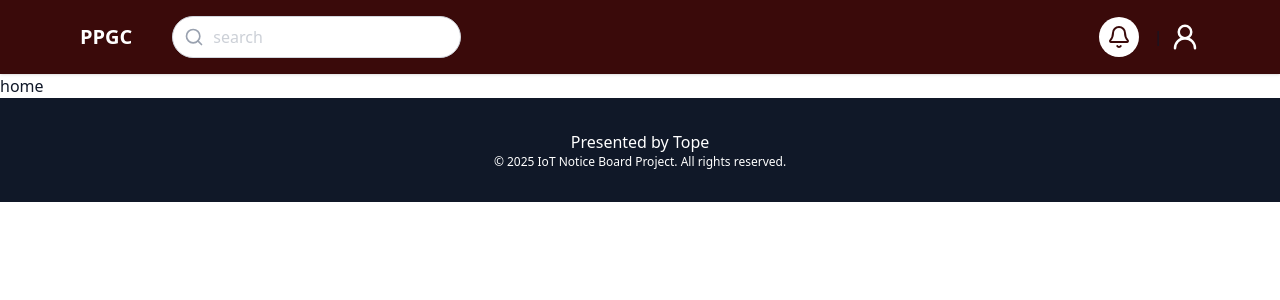
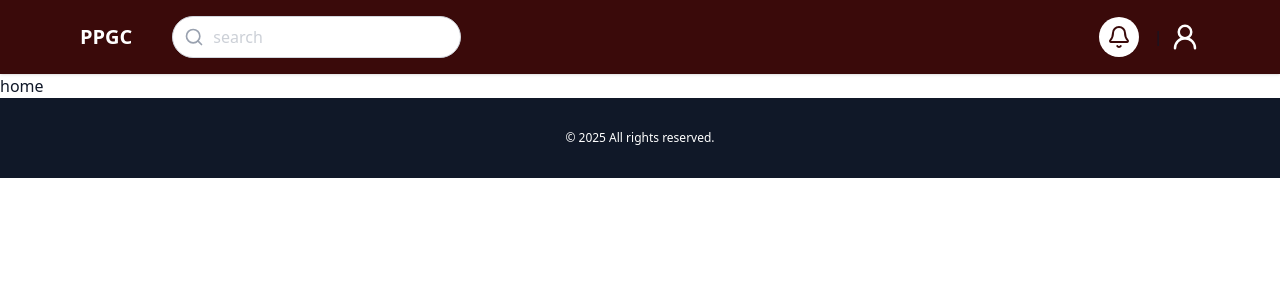
Before and after one commit to webcode2/ppgc_admin, a React (Vite) app: page / in a window 1280 px wide. Shown: the top 300 px of the page. Built offline with nearby package versions, Linux system fonts and the light colour scheme.

Commit message:
first commit

```diff
--- a/src/components/new_property/propertyFacilitySecetion.jsx
+++ b/src/components/new_property/propertyFacilitySecetion.jsx
@@ -27,7 +27,7 @@ export default function FacilitiesSelect({ selected, onChange }) {
     };
 
     return (
-        <div className="bg-white rounded-lg p-6 shadow-sm">
+        <div className="bg-white rounded-lg p-6 border border-gray-200">
             <h3 className="text-lg font-semibold mb-4">Main Facilities</h3>
             <div className="grid grid-cols-2 md:grid-cols-3 gap-4">
                 {facilities.map((facility) => (
--- a/src/pages/Home.jsx
+++ b/src/pages/Home.jsx
@@ -14,8 +14,8 @@ export default function IoTNoticeBoardLanding() {
             home
             {/* Footer */}
             <footer className="bg-gray-900 text-white px-6 md:px-10 py-8 text-center">
-                Presented by Tope
-                <p className="text-xs" >&copy; 2025 IoT Notice Board Project. All rights reserved.</p>
+
+                <p className="text-xs" >&copy; 2025 All rights reserved.</p>
             </footer>
         </div>
     );
--- a/src/pages/PropertyScreen.jsx
+++ b/src/pages/PropertyScreen.jsx
@@ -18,7 +18,7 @@ function PropertyScreen() {
             <div className="grid grid-cols-1 md:grid-cols-2 gap-4">
                 <div className=" md:row-span-2 h-full">
                     <DashboardCard title="Add New Property">
-                        <div className="space-y-6 mt-10">
+                        <div className="space-y-6 mt-10 bord">
 
                             {/* Grid for top fields */}
                             <div className="grid grid-cols-1 md:grid-cols-2 gap-6">
@@ -123,7 +123,6 @@ function PropertyScreen() {
 
             </div>
             <div className="w-full">
-                .btn
             </div>
 
         </div >
```
